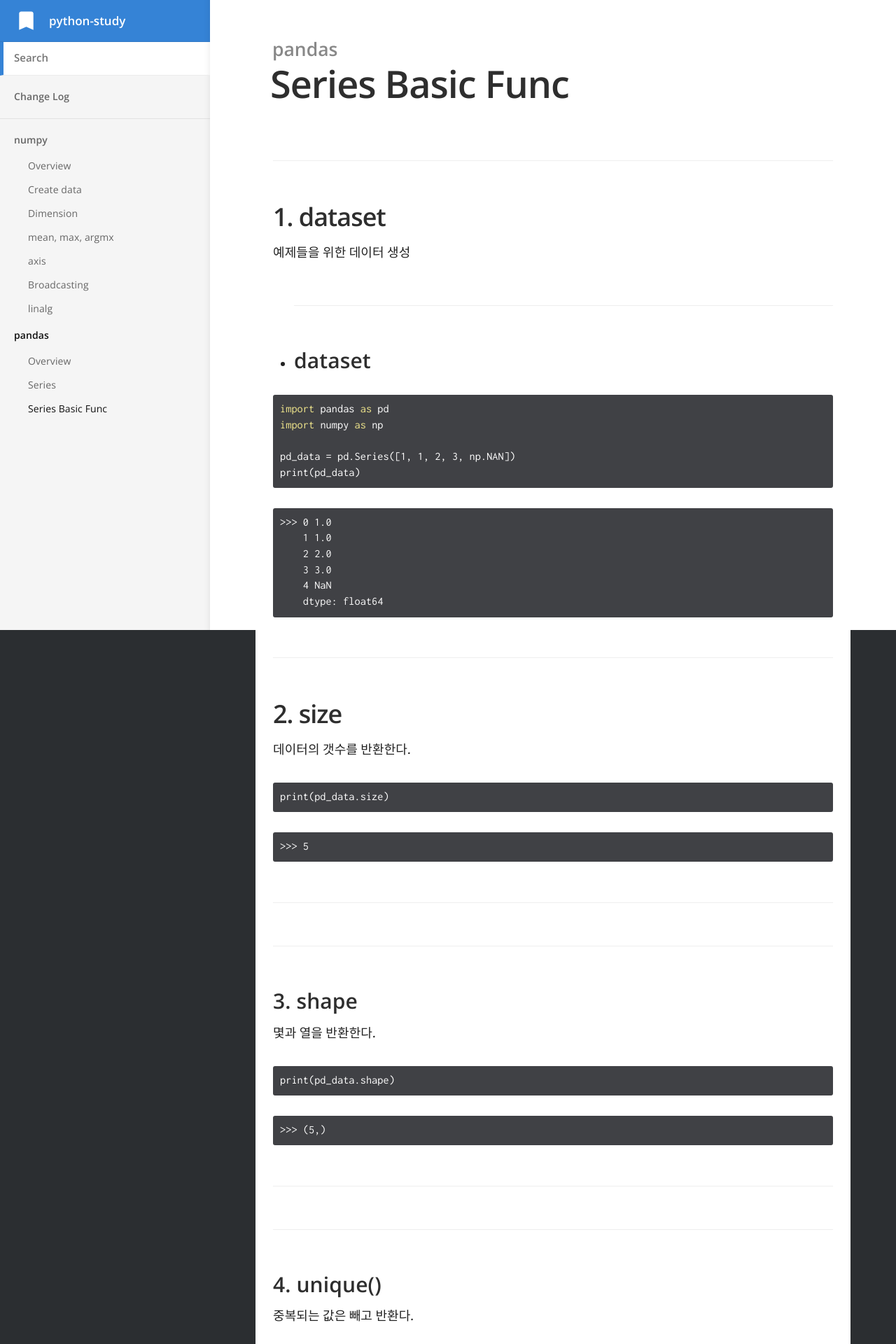
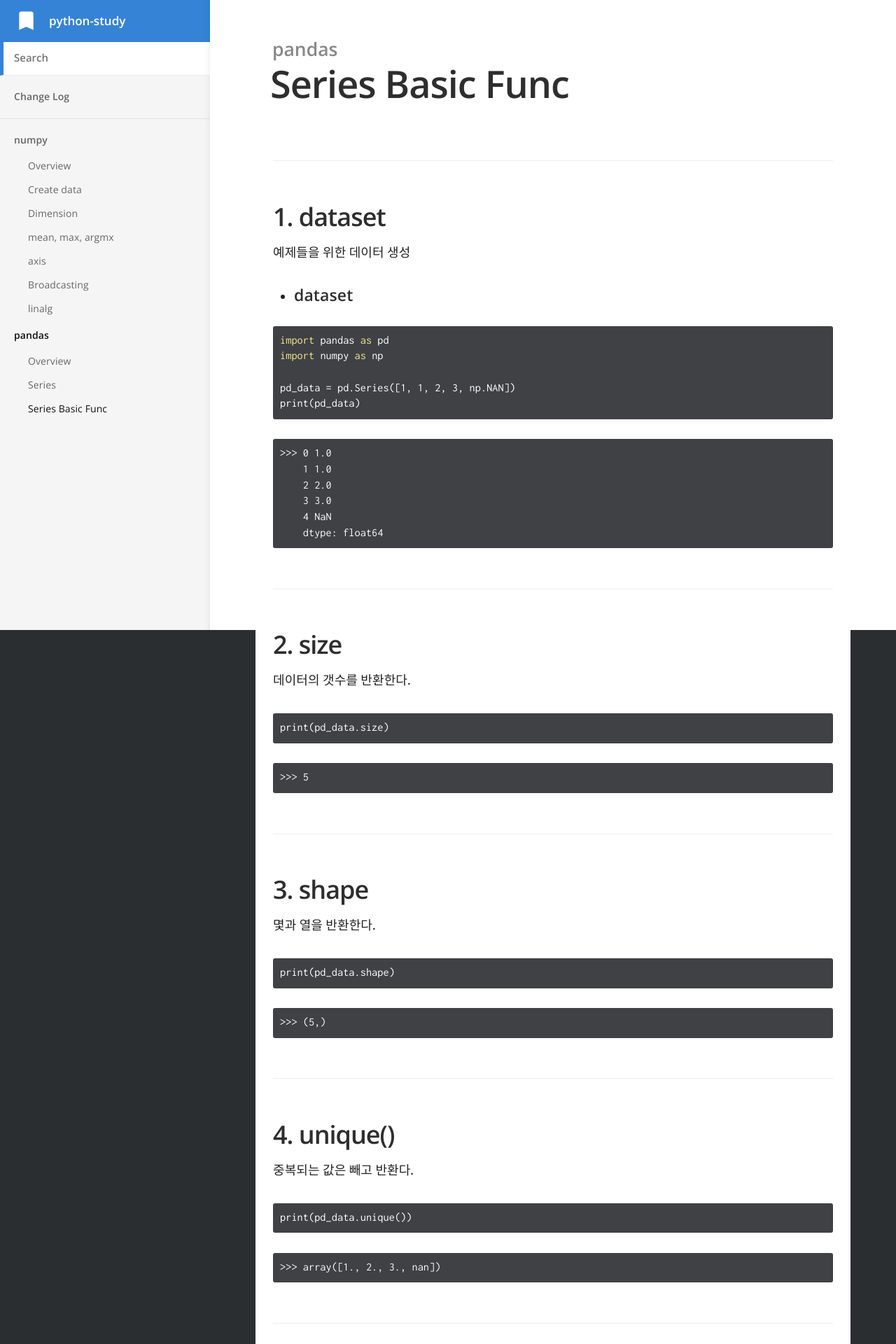
Before and after one commit to jongeunShin95/python-study, a Jekyll site: the page built from _docs/pandas/Series Basic Func.md, in a window 1280 px wide. Shown: the top 1920 px of the page at 70% size. Built offline with Jekyll 4.4.1, drawn with Linux system fonts in a browser that asks for light colours.

````diff
--- a/_docs/pandas/Series Basic Func.md
+++ b/_docs/pandas/Series Basic Func.md
@@ -9,7 +9,7 @@ order: 3
 
 예제들을 위한 데이터 생성
 
-* ### dataset
+* #### dataset
 
 ```python
 import pandas as pd
@@ -40,7 +40,7 @@ print(pd_data.size)
 
 ---
 
-### 3. shape
+## 3. shape
 
 몇과 열을 반환한다.
 
@@ -52,7 +52,7 @@ print(pd_data.shape)
 
 ---
 
-### 4. unique()
+## 4. unique()
 
 중복되는 값은 빼고 반환다.
 
@@ -64,7 +64,7 @@ print(pd_data.unique())
 
 ---
 
-### 5. mean()
+## 5. mean()
 
 numpy와는 다르게 NaN값이 존재해도 그 값은 빼고 평균을 구해준다.
 
@@ -77,6 +77,6 @@ print(pd_data.mean())
 
 ---
 
-### 6. head, tail
+## 6. head, tail
 
 각각 상위, 하위 5개의 데이터를 출력해준다. 나중에 많은 데이터들을 다룰 때 데이터들이 제대로 들어갔는지 확인하기 위해 사용된다. 인자값으로 갯수를 넘겨주면 해당 갯수만큼 출력된다.
````
